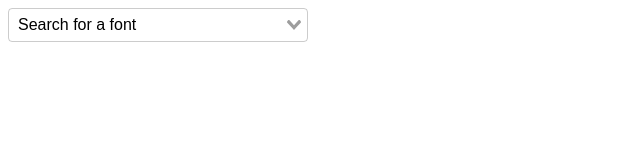
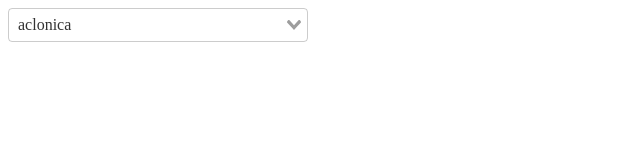
Before and after one commit to formester/universal-font-picker, a Vue app: page / in a window 1280 px wide. Shown: the top 160 px of the page, without its empty margins (0-640 px from the left). Built offline with nearby package versions, Linux system fonts and the light colour scheme; a small style sheet from the web is missing.

Commit message:
taking care of the font case

```diff
--- a/package.json
+++ b/package.json
@@ -1,6 +1,6 @@
 {
   "name": "@formester/universal-font-picker",
-  "version": "0.0.8",
+  "version": "0.0.9",
   "publishConfig": {
     "access": "public"
   },
@@ -20,6 +20,10 @@
       "import": "./dist/universal-font-picker.css",
       "require": "./dist/universal-font-picker.css"
     }
+  },
+  "repository": {
+    "type": "git",
+    "url": "https://github.com/formester/universal-font-picker.git"
   },
   "scripts": {
     "dev": "vite",
--- a/src/App.vue
+++ b/src/App.vue
@@ -10,7 +10,7 @@ import UniversalFontPicker from "@/components/UniversalFontPicker.vue";
 export default {
   data() {
     return {
-      value: '',
+      value: 'Aclonica',
     }
   },
   components: {
--- a/src/components/UniversalFontPicker.vue
+++ b/src/components/UniversalFontPicker.vue
@@ -6,8 +6,8 @@
     :filterable="false"
     :clearable="false"
     @search="onSearch"
-    :modelValue="modelValue"
-    @update:modelValue="$emit('update:modelValue', $event)"
+    :modelValue="internalModelValue"
+    @update:modelValue="$emit('update:modelValue', startCase($event))"
   >
     <template #selected-option="font">
       <div
@@ -38,6 +38,7 @@
 <script>
 import fonts from "../../fonts.json";
 import startCase from "lodash/startCase";
+import kababCase from "lodash/kebabCase";
 import vSelect from "vue-select";
 import { VueEternalLoading } from "@ts-pro/vue-eternal-loading";
 
@@ -76,9 +77,13 @@ export default {
     fetchedFonts() {
       return this.filteredFonts.slice(0, this.showing);
     },
+    internalModelValue() {
+      return kababCase(this.modelValue);
+    }
   },
   methods: {
-    startCase: startCase,
+    startCase,
+    kababCase,
     onSearch(query) {
       this.showing = 0;
       this.query = query;
@@ -127,9 +132,14 @@ export default {
       );
     }
   },
-  mounted() {
-    if(this.modelValue) {
-      this.loadFonts([this.modelValue])
+  watch: {
+    modelValue: {
+      immediate: true,
+      handler() {
+        if(this.modelValue) {
+          this.loadFonts([this.internalModelValue])
+        }
+      }
     }
   }
 };
```
Also changed, not shown: 3 other files (tests, documents, lock files or other folders).
